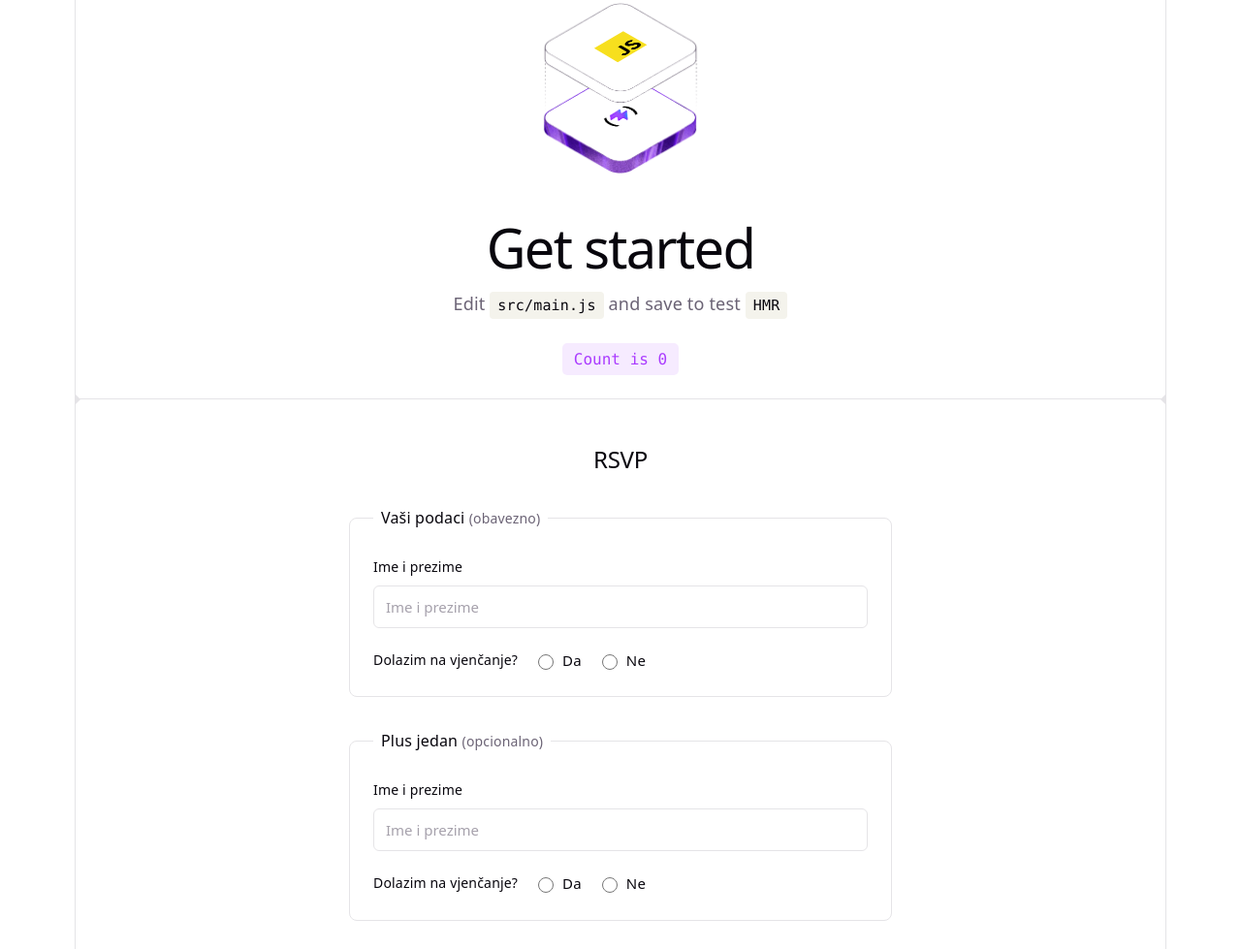
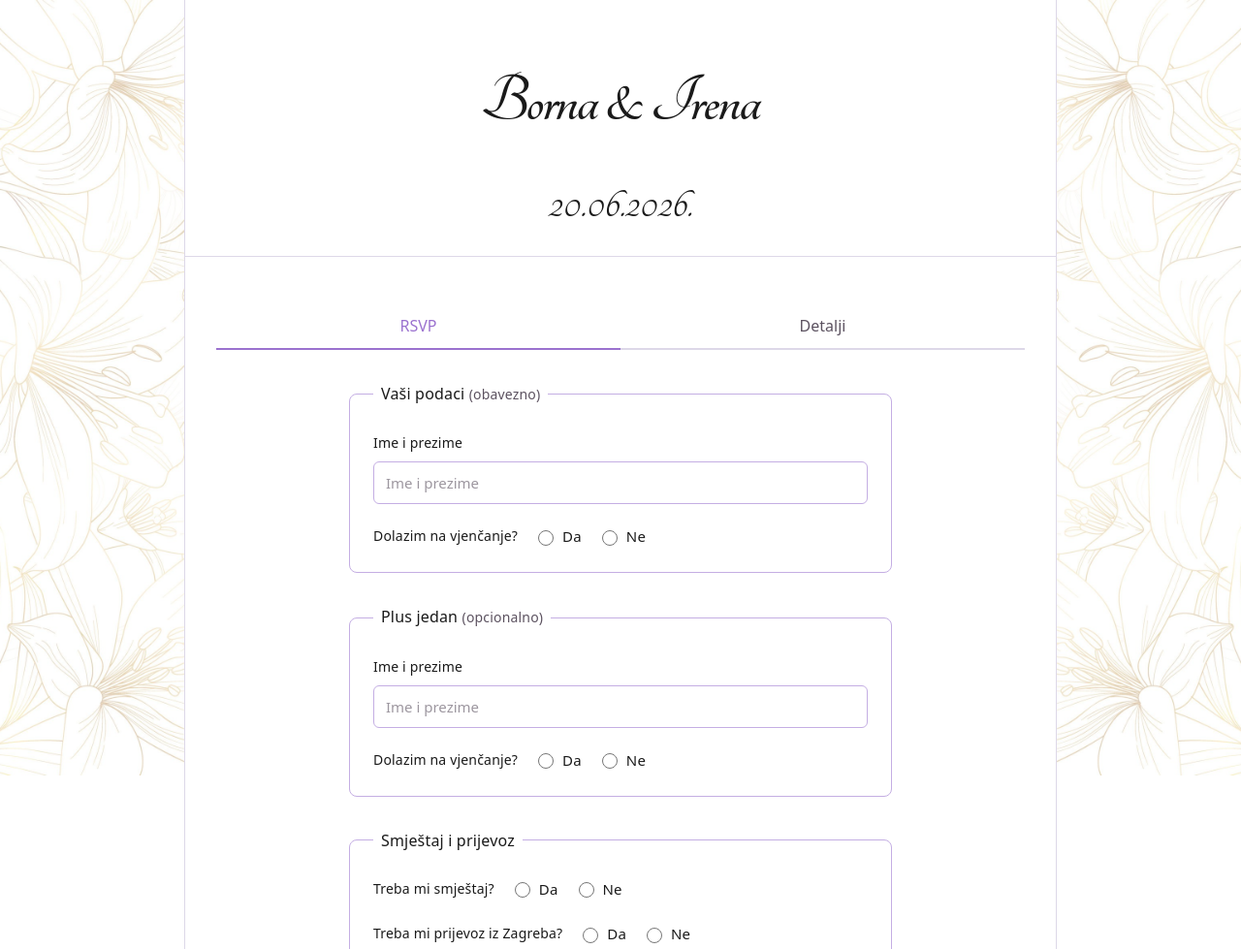
Before and after one commit to Schpiro/wedding-form, a website built with Vite: page index.html in a window 1280 px wide. Shown: the top 979 px of the page at 97% size. Built offline with nearby package versions, Linux system fonts and the light colour scheme; some packages are replaced by stand-ins of ours.

Commit message:
Details and style updates

```diff
--- a/src/main.js
+++ b/src/main.js
@@ -2,29 +2,41 @@ import "./style.css";
 import javascriptLogo from "./assets/javascript.svg";
 import viteLogo from "./assets/vite.svg";
 import heroImg from "./assets/hero.png";
-import { setupCounter } from "./counter.js";
 import { saveFormData } from "./firebase.js";
 
-document.querySelector("#app").innerHTML = `<section id="center">
-  <div class="hero">
-    <img src="${heroImg}" class="base" width="170" height="179" />
-    <img src="${javascriptLogo}" class="framework" alt="JavaScript logo" />
-    <img src="${viteLogo}" class="vite" alt="Vite logo" />
-  </div>
-  <div>
-    <h1>Get started</h1>
-    <p>Edit <code>src/main.js</code> and save to test <code>HMR</code></p>
-  </div>
-  <button id="counter" type="button" class="counter"></button>
+document.querySelector("#app").innerHTML = `<section id="title">
+  <h1 class="tangerine-bold">Borna & Irena</h1>
+  <h2 class="tangerine-regular">20.06.2026.</h2>
 </section>
 
-<div class="ticks"></div>
+<section id="rsvp">
+  <div class="tabs" role="tablist">
+    <button
+      class="tab-btn active"
+      data-tab="rsvp"
+      role="tab"
+      aria-selected="true"
+      aria-controls="tab-rsvp"
+    >
+      RSVP
+    </button>
+    <button
+      class="tab-btn"
+      data-tab="detalji"
+      role="tab"
+      aria-selected="false"
+      aria-controls="tab-detalji"
+    >
+      Detalji
+    </button>
+  </div>
 
-<section id="rsvp">
-  <h2>RSVP</h2>
+  <div id="tab-rsvp" class="tab-panel active" role="tabpanel">
     <form id="rsvp-form">
       <fieldset>
-      <legend>Vaši podaci <span class="optional-note">(obavezno)</span></legend>
+        <legend>
+          Vaši podaci <span class="optional-note">(obavezno)</span>
+        </legend>
         <div class="name-row">
           <div class="field">
             <label for="guest1-name">Ime i prezime</label>
@@ -40,10 +52,12 @@ document.querySelector("#app").innerHTML = `<section id="center">
         <div class="radio-group">
           <span class="radio-label">Dolazim na vjenčanje?</span>
           <label class="radio-option">
-          <input type="radio" name="guest1-attending" value="yes" required /> Da
+            <input type="radio" name="guest1-attending" value="yes" required />
+            Da
           </label>
           <label class="radio-option">
-          <input type="radio" name="guest1-attending" value="no" required /> Ne
+            <input type="radio" name="guest1-attending" value="no" required />
+            Ne
           </label>
         </div>
       </fieldset>
@@ -79,7 +93,7 @@ document.querySelector("#app").innerHTML = `<section id="center">
         <div class="radio-group">
           <span class="radio-label">Treba mi smještaj?</span>
           <label class="radio-option">
-          <input type="radio" name="accommodation" value="yes" required/> Da
+            <input type="radio" name="accommodation" value="yes" required /> Da
           </label>
           <label class="radio-option">
             <input type="radio" name="accommodation" value="no" required /> Ne
@@ -105,7 +119,6 @@ document.querySelector("#app").innerHTML = `<section id="center">
               id="drink"
               name="drink"
               type="text"
-
               placeholder="Vino, pivo, bezalkoholno, kokteli (koji?)..."
             />
           </div>
@@ -140,12 +153,67 @@ document.querySelector("#app").innerHTML = `<section id="center">
         </div>
       </fieldset>
 
-    <button type="submit" class="counter">Send RSVP</button>
+      <button type="submit" class="submit btn">Potvrdi</button>
     </form>
+  </div>
+
+  <div id="tab-detalji" class="tab-panel" role="tabpanel">
+    <div class="detalji-content">
+      <div class="detalji-block">
+        <h3>Matičar </h3>
+        <p><strong>Početak:</strong> 14:30</p>
+        <p><strong>Adresa:</strong> Šetalište maršala Tita 41, Lovran</p>
+        <p>
+          <strong>Google Maps:</strong>
+          <a target="_blank" href="https://maps.app.goo.gl/DzNJ9zrhmvtAKUwQ7"
+            >Općina Lovran</a
+          >
+        </p>
+      </div>
+
+      <div class="detalji-block">
+        <h3>Zabava</h3>
+        <p><strong>Početak:</strong> 20:00</p>
+        <p><strong>Adresa:</strong> Rožići bb, Kostrena</p>
+        <p>
+          <strong>Google Maps:</strong>
+          <a target="_blank" href="https://maps.app.goo.gl/3KXyGMMu7k8671PL9"
+            >Mosquito Bar</a
+          >
+        </p>
+      </div>
+
+      <div class="detalji-block">
+        <h3>Kontakti</h3>
+        <p><strong>Borna:</strong> <a href="tel:+385911537637">+385911537637</a></p>
+        <p><strong>Irena:</strong> <a href="tel:+385994719889">+385994719889</a></p>
+
+      </div>
+
+      <div class="detalji-block">
+        <h3>Često postavljana pitanja</h3>
+        <p>Nitko još nije postavio pitanja :)</p>
+      </div>
+    </div>
+  </div>
 </section>
 `;
 
-setupCounter(document.querySelector("#counter"));
+// Tab switching
+document.querySelectorAll(".tab-btn").forEach((btn) => {
+  btn.addEventListener("click", () => {
+    document.querySelectorAll(".tab-btn").forEach((b) => {
+      b.classList.remove("active");
+      b.setAttribute("aria-selected", "false");
+    });
+    document
+      .querySelectorAll(".tab-panel")
+      .forEach((p) => p.classList.remove("active"));
+    btn.classList.add("active");
+    btn.setAttribute("aria-selected", "true");
+    document.getElementById(`tab-${btn.dataset.tab}`).classList.add("active");
+  });
+});
 
 document.querySelector("#rsvp-form").addEventListener("submit", async (e) => {
   e.preventDefault();
--- a/src/style.css
+++ b/src/style.css
@@ -1,15 +1,16 @@
 :root {
-  --text: #6b6375;
-  --text-h: #08060d;
+  --text: #5c5260;
+  --text-h: #1a1a1a;
   --bg: #fff;
-  --border: #e5e4e7;
-  --code-bg: #f4f3ec;
-  --accent: #aa3bff;
-  --accent-bg: rgba(170, 59, 255, 0.1);
-  --accent-border: rgba(170, 59, 255, 0.5);
-  --social-bg: rgba(244, 243, 236, 0.5);
+  --border: #ddd8e8;
+  --border-lilac: #c4aee3;
+  --code-bg: #f3f0f9;
+  --accent: #9b72cf;
+  --accent-bg: rgba(155, 114, 207, 0.12);
+  --accent-border: rgba(155, 114, 207, 0.5);
+  --social-bg: rgba(243, 240, 249, 0.6);
   --shadow:
-    rgba(0, 0, 0, 0.1) 0 10px 15px -3px, rgba(0, 0, 0, 0.05) 0 4px 6px -2px;
+    rgba(0, 0, 0, 0.08) 0 10px 15px -3px, rgba(0, 0, 0, 0.04) 0 4px 6px -2px;
 
   --sans: system-ui, "Segoe UI", Roboto, sans-serif;
   --heading: system-ui, "Segoe UI", Roboto, sans-serif;
@@ -17,7 +18,7 @@
 
   font: 18px/145% var(--sans);
   letter-spacing: 0.18px;
-  color-scheme: light dark;
+  color-scheme: light;
   color: var(--text);
   background: var(--bg);
   font-synthesis: none;
@@ -30,28 +31,53 @@
   }
 }
 
-@media (prefers-color-scheme: dark) {
-  :root {
-    --text: #9ca3af;
-    --text-h: #f3f4f6;
-    --bg: #16171d;
-    --border: #2e303a;
-    --code-bg: #1f2028;
-    --accent: #c084fc;
-    --accent-bg: rgba(192, 132, 252, 0.15);
-    --accent-border: rgba(192, 132, 252, 0.5);
-    --social-bg: rgba(47, 48, 58, 0.5);
-    --shadow:
-      rgba(0, 0, 0, 0.4) 0 10px 15px -3px, rgba(0, 0, 0, 0.25) 0 4px 6px -2px;
-  }
+.tangerine-regular {
+  font-family: "Tangerine", cursive;
+  font-weight: 400;
+  font-style: normal;
+}
 
-  #social .button-icon {
-    filter: invert(1) brightness(2);
-  }
+.tangerine-bold {
+  font-family: "Tangerine", cursive;
+  font-weight: 700;
+  font-style: normal;
 }
 
 body {
   margin: 0;
+
+  &::-webkit-scrollbar {
+    display: none;
+  }
+
+  &::before,
+  &::after {
+    content: "";
+    position: fixed;
+    top: 0;
+    bottom: 0;
+    width: 25%;
+    background: url("/lilies.jpg") center / cover no-repeat;
+    opacity: 0.35;
+    pointer-events: none;
+    z-index: -1;
+  }
+
+  &::before {
+    left: 0;
+  }
+
+  &::after {
+    right: 0;
+    transform: scaleX(-1);
+  }
+
+  @media (max-width: 800px) {
+    &::before,
+    &::after {
+      display: none;
+    }
+  }
 }
 
 h1,
@@ -62,102 +88,20 @@ h2 {
 }
 
 h1 {
-  font-size: 56px;
+  font-size: 4rem;
   letter-spacing: -1.68px;
-  margin: 32px 0;
-  @media (max-width: 1024px) {
-    font-size: 36px;
-    margin: 20px 0;
-  }
 }
 h2 {
-  font-size: 24px;
+  font-size: 3rem;
   line-height: 118%;
   letter-spacing: -0.24px;
-  margin: 0 0 8px;
-  @media (max-width: 1024px) {
-    font-size: 20px;
-  }
 }
 p {
   margin: 0;
 }
 
-code,
-.counter {
-  font-family: var(--mono);
-  display: inline-flex;
-  border-radius: 4px;
-  color: var(--text-h);
-}
-
-code {
-  font-size: 15px;
-  line-height: 135%;
-  padding: 4px 8px;
-  background: var(--code-bg);
-}
-
-.counter {
-  font-size: 16px;
-  padding: 5px 10px;
-  border-radius: 5px;
-  color: var(--accent);
-  background: var(--accent-bg);
-  border: 2px solid transparent;
-  transition: border-color 0.3s;
-  margin-bottom: 24px;
-
-  &:hover {
-    border-color: var(--accent-border);
-  }
-  &:focus-visible {
-    outline: 2px solid var(--accent);
-    outline-offset: 2px;
-  }
-}
-
-.hero {
-  position: relative;
-
-  .base,
-  .framework,
-  .vite {
-    inset-inline: 0;
-    margin: 0 auto;
-  }
-
-  .base {
-    width: 170px;
-    position: relative;
-    z-index: 0;
-  }
-
-  .framework,
-  .vite {
-    position: absolute;
-  }
-
-  .framework {
-    z-index: 1;
-    top: 34px;
-    height: 28px;
-    transform: perspective(2000px) rotateZ(300deg) rotateX(44deg) rotateY(39deg)
-      scale(1.4);
-  }
-
-  .vite {
-    z-index: 0;
-    top: 107px;
-    height: 26px;
-    width: auto;
-    transform: perspective(2000px) rotateZ(300deg) rotateX(40deg) rotateY(39deg)
-      scale(0.8);
-  }
-}
-
 #app {
-  width: 1126px;
+  width: 900px;
   max-width: 100%;
   margin: 0 auto;
   text-align: center;
@@ -166,6 +110,7 @@ code {
   display: flex;
   flex-direction: column;
   box-sizing: border-box;
+  background-color: var(--bg);
 }
 
 #center {
@@ -214,6 +159,11 @@ code {
     border-right: none;
     border-bottom: 1px solid var(--border);
   }
+}
+
+#title {
+  height: 200px;
+  padding: 32px;
 }
 
 #next-steps ul {
@@ -280,13 +230,102 @@ code {
   border-top: 1px solid var(--border);
   text-align: left;
 
-  h2 {
-    margin-bottom: 32px;
-    text-align: center;
+  @media (max-width: 1024px) {
+    padding: 32px 20px;
+  }
+}
+
+/* Tabs */
+.tabs {
+  display: flex;
+  border-bottom: 2px solid var(--border);
+  margin-bottom: 32px;
+  /* max-width: 560px; */
+  margin-inline: auto;
+  margin-bottom: 32px;
+}
+
+.tab-btn {
+  background: none;
+  border: none;
+  border-bottom: 2px solid transparent;
+  margin-bottom: -2px;
+  padding: 10px 24px;
+  width: 100%;
+  font: inherit;
+  font-size: 16px;
+  font-weight: 500;
+  color: var(--text);
+  cursor: pointer;
+  transition:
+    color 0.2s,
+    border-color 0.2s;
+
+  &:hover {
+    color: var(--text-h);
   }
 
-  @media (max-width: 1024px) {
-    padding: 32px 20px;
+  &.active {
+    color: var(--accent);
+    border-bottom-color: var(--accent);
+  }
+
+  &:focus-visible {
+    outline: 2px solid var(--accent);
+    outline-offset: 2px;
+  }
+}
+
+.tab-panel {
+  display: none;
+}
+
+.tab-panel.active {
+  display: block;
+}
+
+/* Detalji tab content */
+.detalji-content {
+  max-width: 560px;
+  margin: 0 auto;
+  display: flex;
+  flex-direction: column;
+  gap: 24px;
+}
+
+.detalji-block {
+  border: 1px solid var(--border-lilac);
+  border-radius: 8px;
+  padding: 24px;
+
+  h3 {
+    margin: 0 0 12px;
+    font-size: 16px;
+    font-weight: 500;
+    color: var(--text-h);
+  }
+
+  p {
+    font-size: 15px;
+    color: var(--text);
+    margin-bottom: 6px;
+
+    &:last-child {
+      margin-bottom: 0;
+    }
+
+    strong {
+      color: var(--text-h);
+    }
+
+    a {
+      color: var(--accent);
+      text-decoration: none;
+
+      &:hover {
+        text-decoration: underline;
+      }
+    }
   }
 }
 
@@ -299,7 +338,7 @@ code {
 }
 
 #rsvp-form fieldset {
-  border: 1px solid var(--border);
+  border: 1px solid var(--border-lilac);
   border-radius: 8px;
   padding: 24px;
   margin: 0;
@@ -345,7 +384,7 @@ code {
 
 .field input[type="text"] {
   padding: 8px 12px;
-  border: 1px solid var(--border);
+  border: 1px solid var(--border-lilac);
   border-radius: 6px;
   background: var(--bg);
   color: var(--text-h);
@@ -368,7 +407,7 @@ code {
 .field textarea {
   resize: none;
   padding: 8px 12px;
-  border: 1px solid var(--border);
+  border: 1px solid var(--border-lilac);
   border-radius: 6px;
   background: var(--bg);
   color: var(--text-h);
@@ -421,6 +460,29 @@ code {
 #rsvp-form button[type="submit"] {
   align-self: center;
   cursor: pointer;
+  font-family: var(--sans);
+  font-size: 15px;
+  font-weight: 500;
+  padding: 12px 36px;
+  border-radius: 8px;
+  border: none;
+  background: var(--accent);
+  color: #fff;
+  letter-spacing: 0.3px;
+  transition:
+    background 0.2s,
+    box-shadow 0.2s;
+  margin-bottom: 0;
+  width: 100%;
+  &:hover {
+    background: #8560bc;
+    box-shadow: 0 4px 14px rgba(155, 114, 207, 0.35);
+  }
+
+  &:focus-visible {
+    outline: 2px solid var(--accent);
+    outline-offset: 3px;
+  }
 }
 
 .ticks {
```
Also changed, not shown: index.html (+7 -1 lines), public/favicon.svg, public/lilies.jpg (added). Lines whose indentation alone changed are shown as unchanged.
